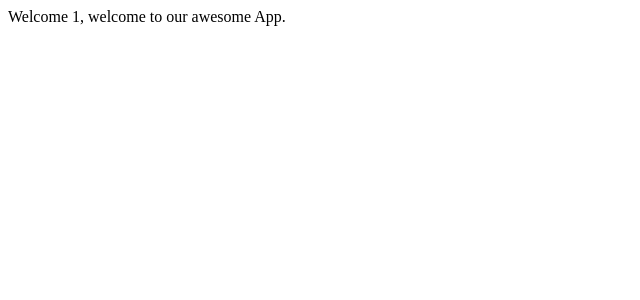
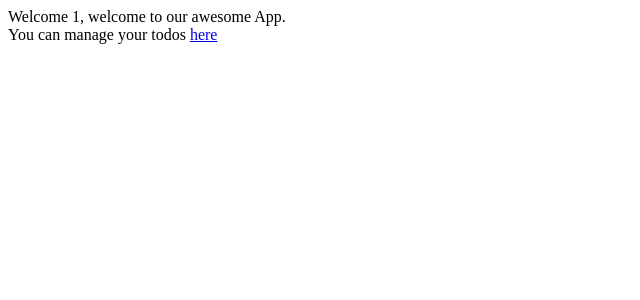
Before and after one commit to raushan9jnv/AngularJavaToDoProject, an Angular app in the folder FrontEnd/todo/: page /welcome/1 in a window 1280 px wide. Shown: the top 300 px of the page, without its empty margins (0-640 px from the left). Built offline with nearby package versions, Linux system fonts and the light colour scheme.

Commit message:
welcome page to todos page link

```diff
--- a/FrontEnd/todo/src/app/list-todos/list-todos.component.ts
+++ b/FrontEnd/todo/src/app/list-todos/list-todos.component.ts
@@ -11,7 +11,7 @@
     {id : 1, description : 'Learn to Dance'},
     {id : 2, description : 'become an Expert at Angular'},
     {id : 3, description : 'Visit India'},
-    {id :4, description : 'Raushan is Here'}
+    {id : 4, description : 'Raushan is Here'}
   ]
 
   // todo={
--- a/FrontEnd/todo/src/app/welcome/welcome.component.html
+++ b/FrontEnd/todo/src/app/welcome/welcome.component.html
@@ -1 +1,8 @@
- Welcome {{name}}, welcome to our awesome App.
+<div >
+    Welcome {{name}},
+
+    welcome to our awesome App.
+</div>
+<div>
+    You can manage your todos <a routerLink="/todos">here</a>
+</div>
```
